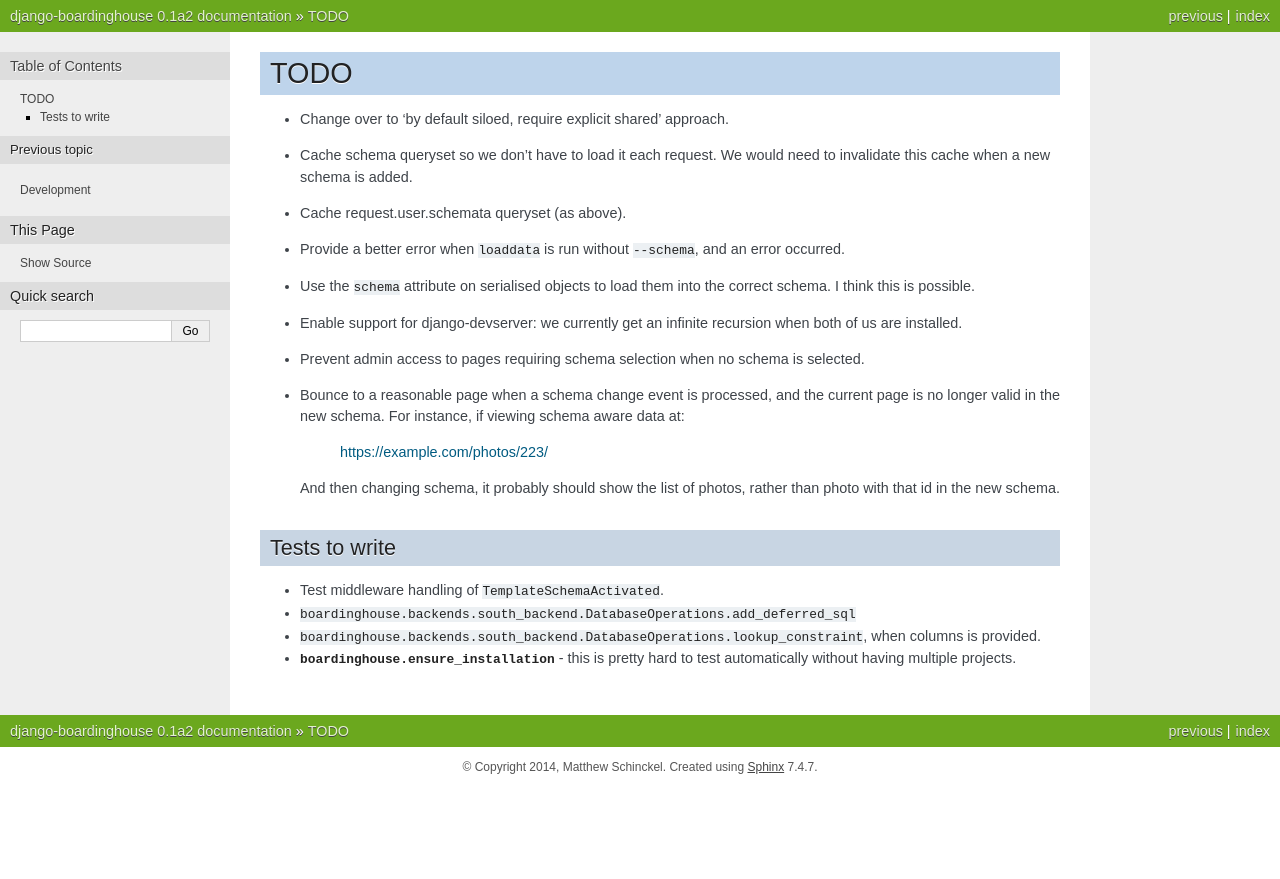
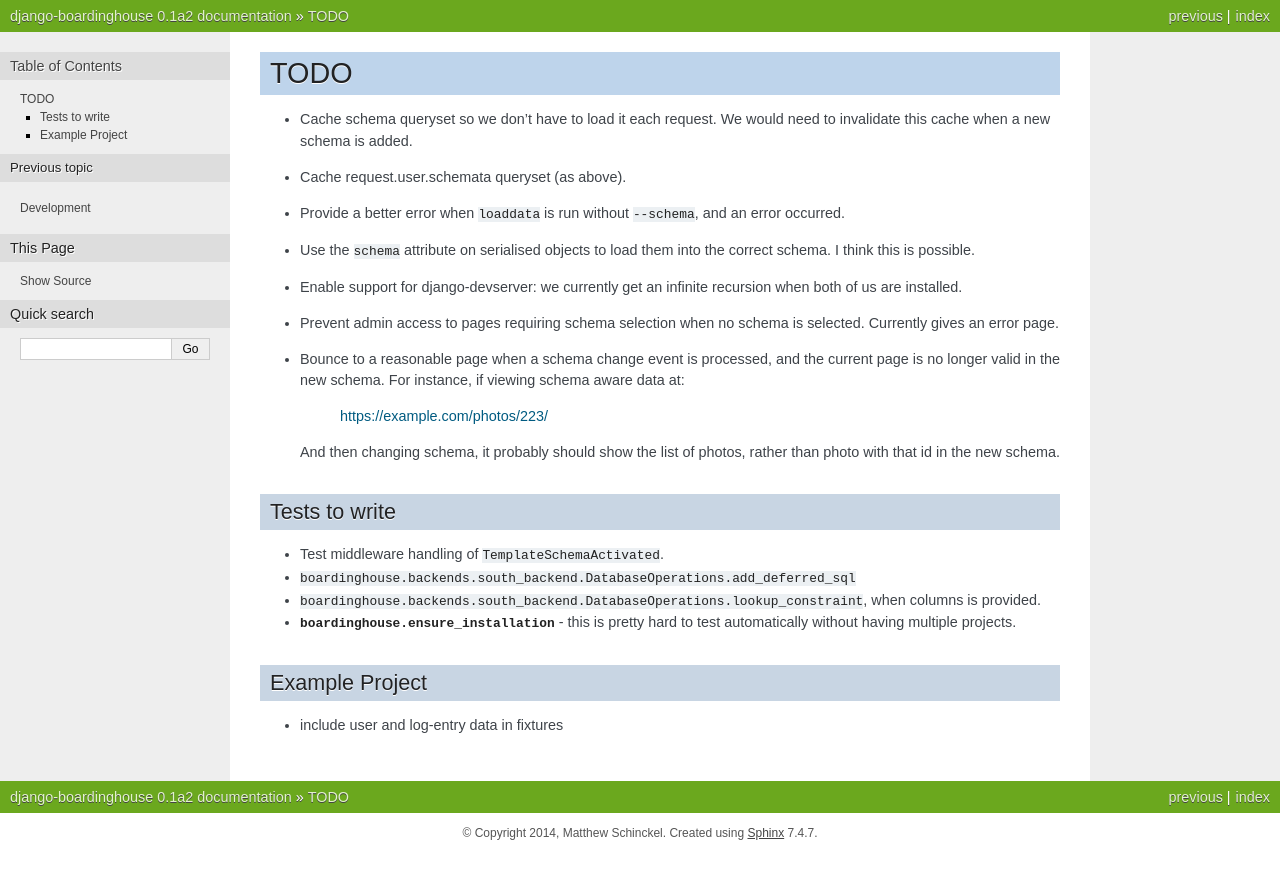
Before and after one commit to schinckel/django-boardinghouse, a Sphinx documentation site: the page built from docs/source/todo.rst, in a window 1280 px wide. Shown: the top 879 px of the page. Built offline with Sphinx 7.4.7, drawn with Linux system fonts in a browser that asks for light colours; cross-references to code outside the pages are shown as plain code.

Commit message:
Make example project work again.
More ideas about example project.

--HG--
branch : explicit-shared

```diff
--- a/docs/source/todo.rst
+++ b/docs/source/todo.rst
@@ -1,7 +1,5 @@
 TODO
 ====
-
-* Change over to 'by default siloed, require explicit shared' approach.
 
 * Cache schema queryset so we don't have to load it each request. We would need to invalidate this cache when a new schema is added.
 
@@ -13,7 +11,7 @@
 
 * Enable support for django-devserver: we currently get an infinite recursion when both of us are installed.
 
-* Prevent admin access to pages requiring schema selection when no schema is selected.
+* Prevent admin access to pages requiring schema selection when no schema is selected. Currently gives an error page.
 
 * Bounce to a reasonable page when a schema change event is processed, and the current page is no longer valid in the new schema. For instance, if viewing schema aware data at:
 
@@ -31,3 +29,8 @@
 * :py:method:`boardinghouse.backends.south_backend.DatabaseOperations.lookup_constraint`, when columns is provided.
 
 * :py:mod:`boardinghouse.ensure_installation` - this is pretty hard to test automatically without having multiple projects.
+
+Example Project
+---------------
+
+* include user and log-entry data in fixtures
```
Also changed, not shown: 1 other file.
